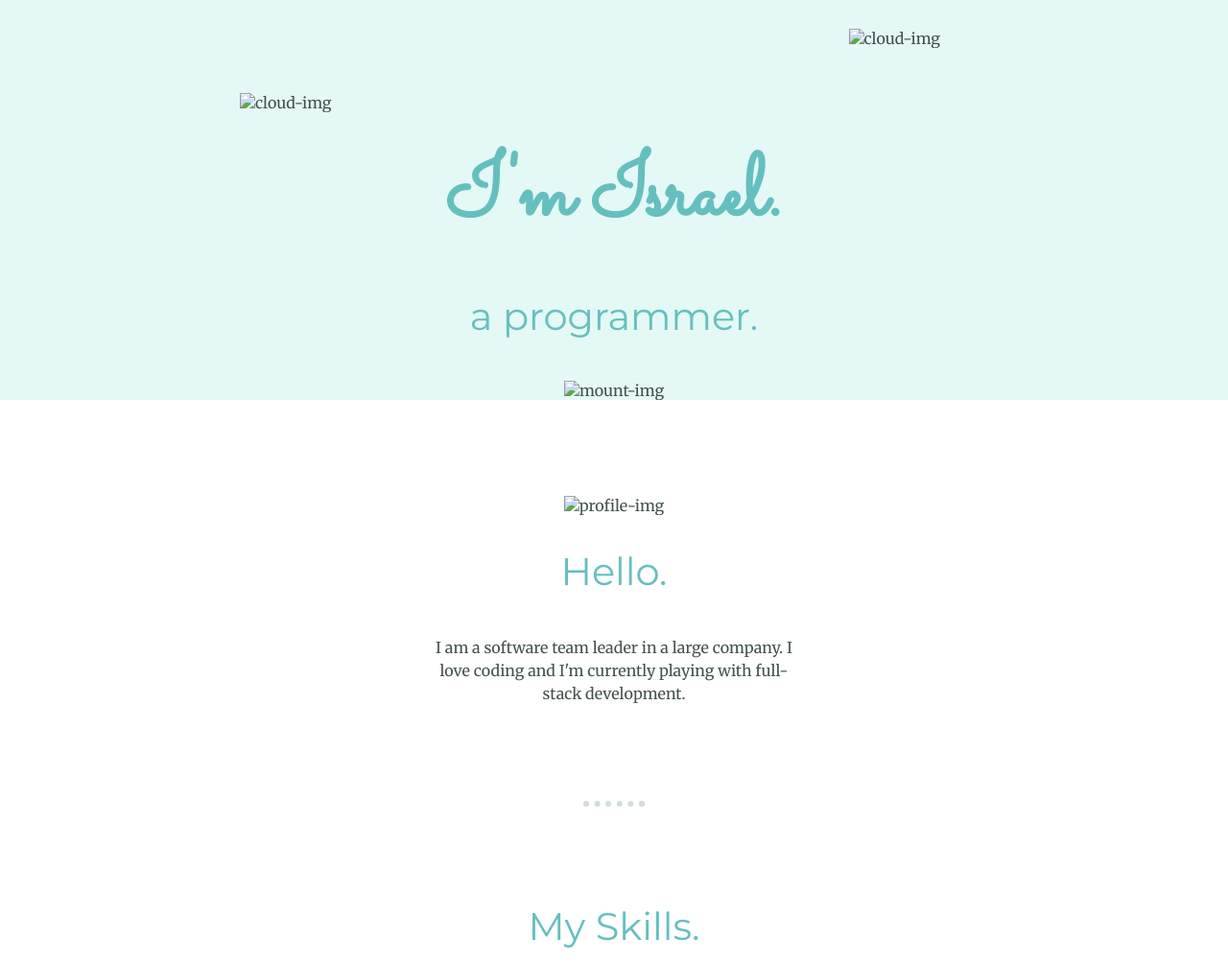
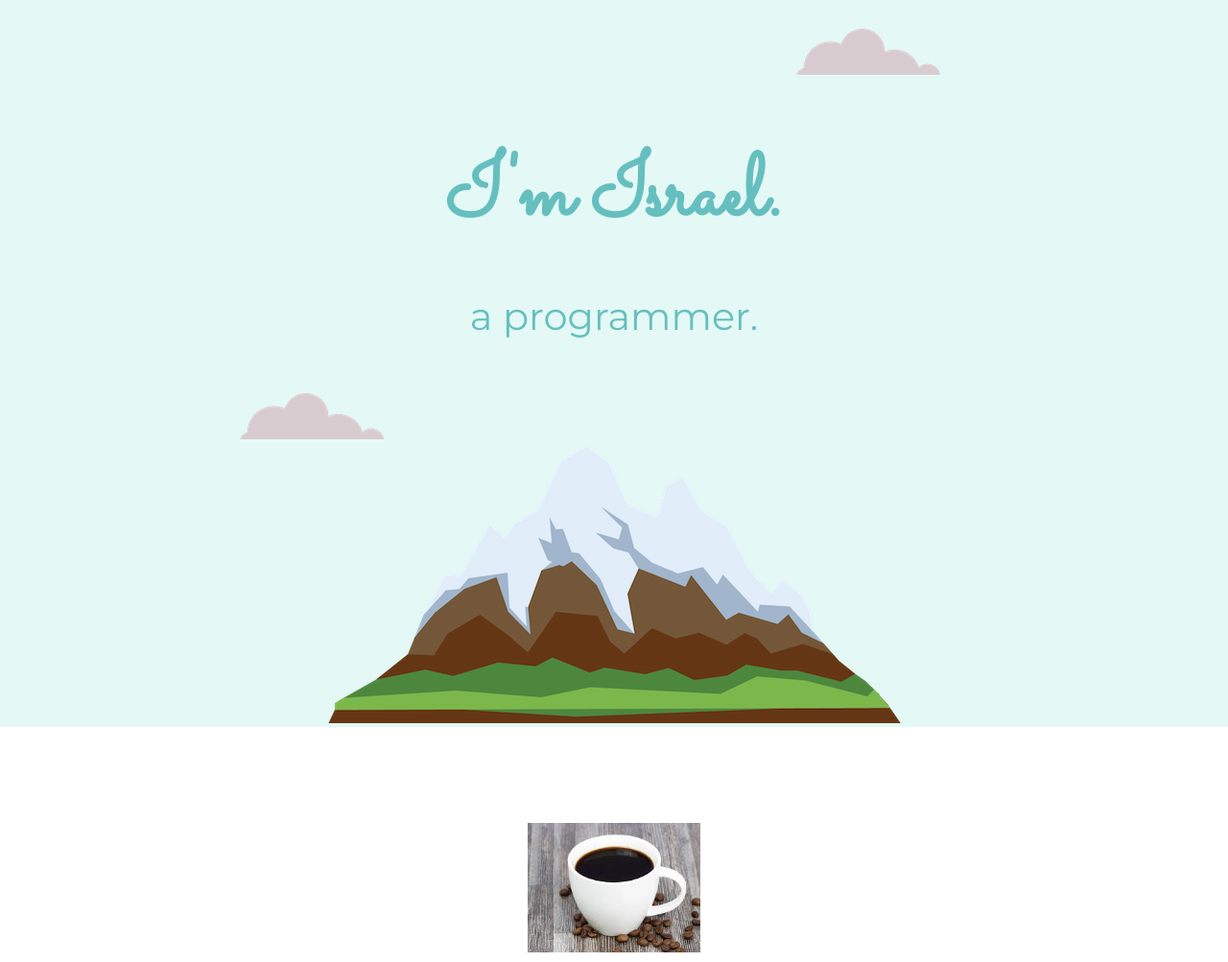
Before and after one commit to StavYo/Test, a plain HTML site: page index.html in a window 1280 px wide. Shown: the top 1003 px of the page at 96% size. Drawn offline with Linux system fonts and the light colour scheme; the site is published under a folder, as on GitHub Pages, so addresses that start at the root find nothing.

Commit message:
Update index.html

```diff
--- a/index.html
+++ b/index.html
@@ -12,16 +12,16 @@
 
 <body>
   <div class="top-container">
-    <img src="/images/cloud.png" alt="cloud-img" class="upper-cloud">
+    <img src="images/cloud.png" alt="cloud-img" class="upper-cloud">
     <h1>I'm Israel.</h1>
     <h2>a programmer.</h2>
-    <img src="/images/cloud.png" alt="cloud-img" class="lower-cloud">
-    <img src="/images/mountain.png" alt="mount-img">
+    <img src="images/cloud.png" alt="cloud-img" class="lower-cloud">
+    <img src="images/mountain.png" alt="mount-img">
   </div>
 
   <div class="middle-container">
     <div class="profile">
-      <img src="/images/coffee.jpg" alt="profile-img" width="180px">
+      <img src="images/coffee.jpg" alt="profile-img" width="180px">
       <h2>Hello.</h2>
       <p class="intro">I am a software team leader in a large company. I love coding and I'm currently playing with full-stack development.</p>
     </div>
```
